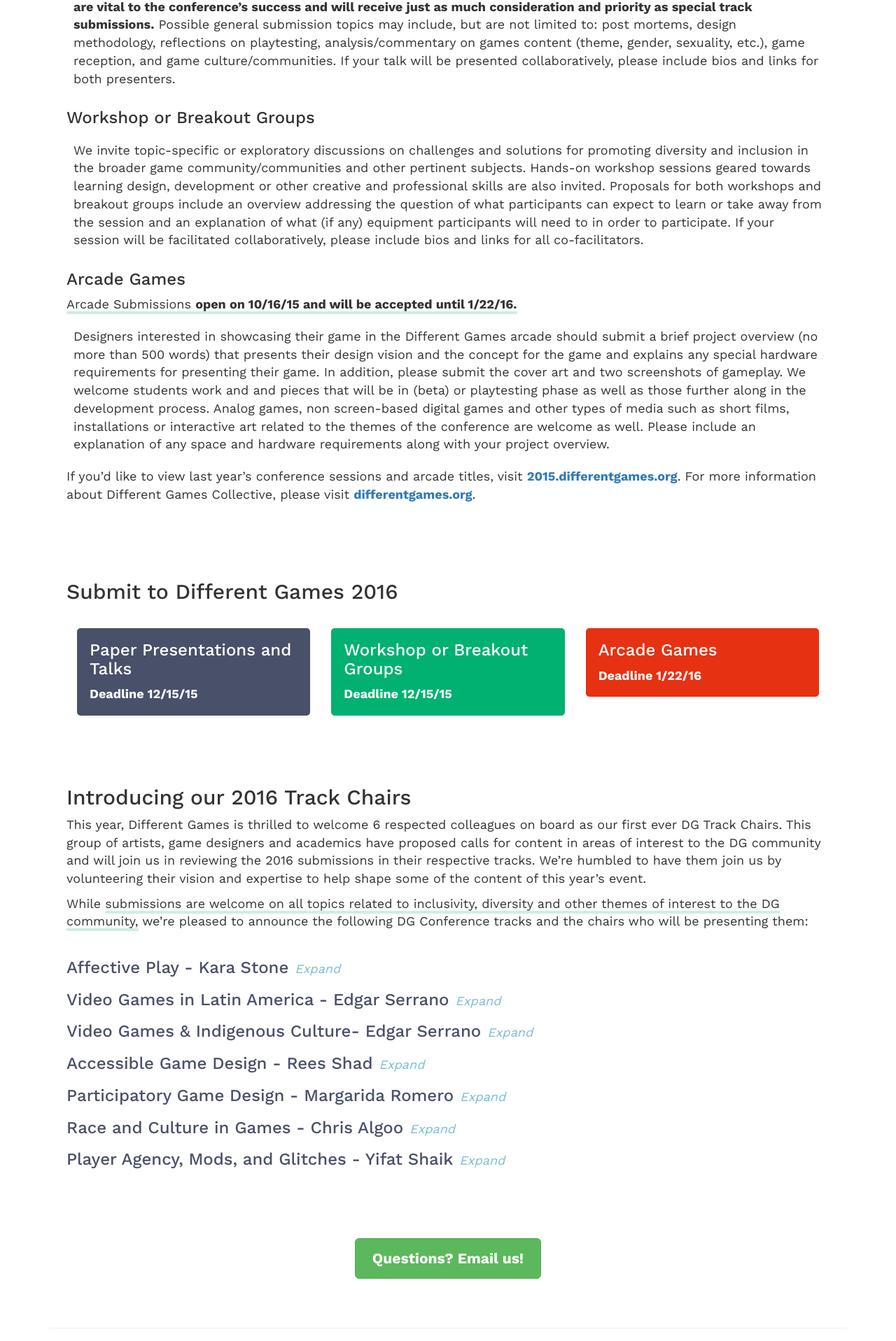
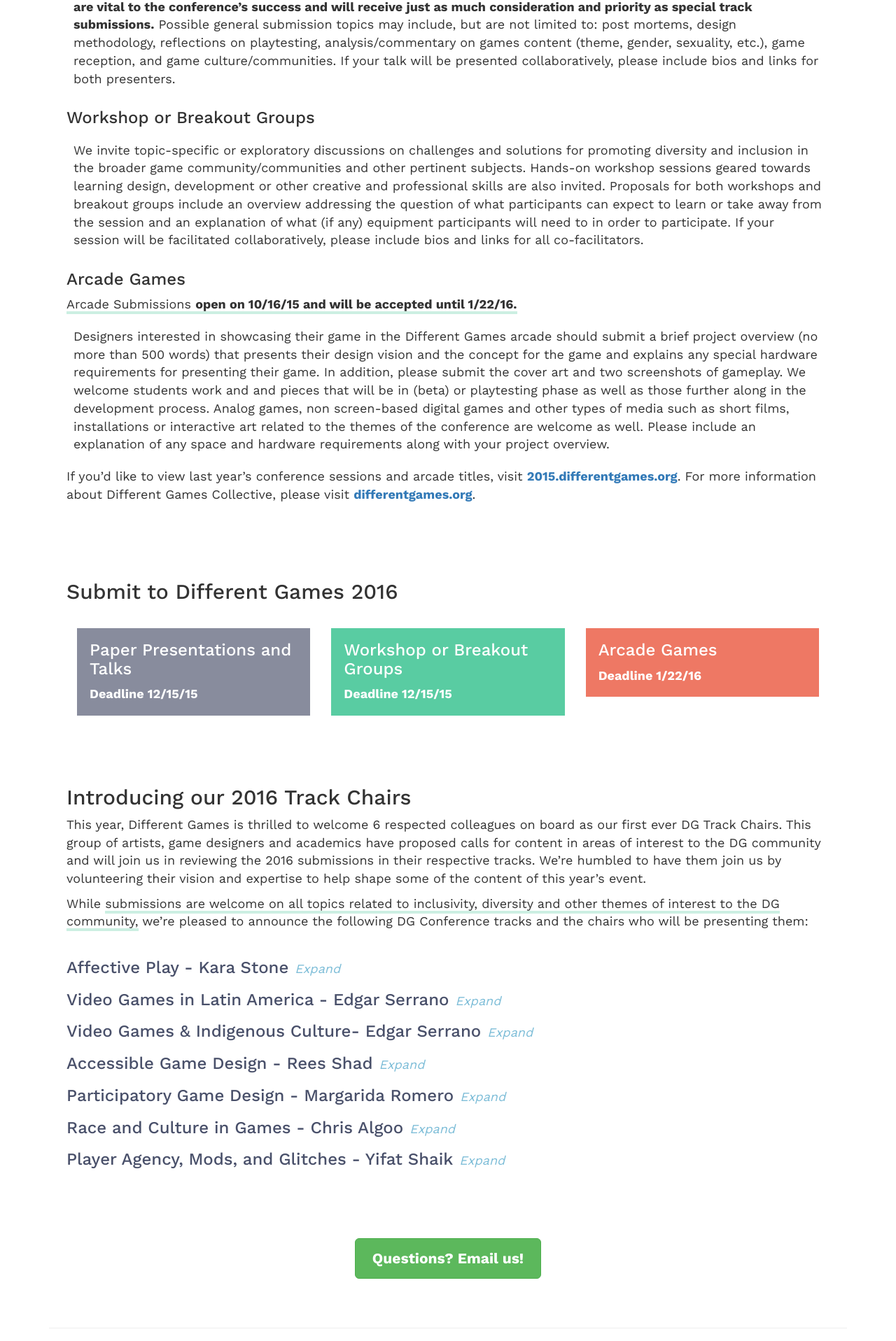
Before and after one commit to differentgames/conference-2016-site, a Jekyll site: the page built from index.html, in a window 1280 px wide. Shown: the part 949-2866 px from the top of the page at 70% size. Built offline with Jekyll 4.4.1, drawn with Linux system fonts in a browser that asks for light colours; nearby versions of some CDN libraries.

Commit message:
buttons lookin sbetter

```diff
--- a/_sass/_cfp.scss
+++ b/_sass/_cfp.scss
@@ -62,7 +62,12 @@
   .papers, .workshops, .arcade {
     padding: 1em;
     color: white;
-    border-radius: 5px;
+    opacity: 0.65;
+    transition: 0.2s linear all;
+
+    &:hover {
+      opacity: 1;
+    }
 
     h3 {
       margin-top: 0px;
```
